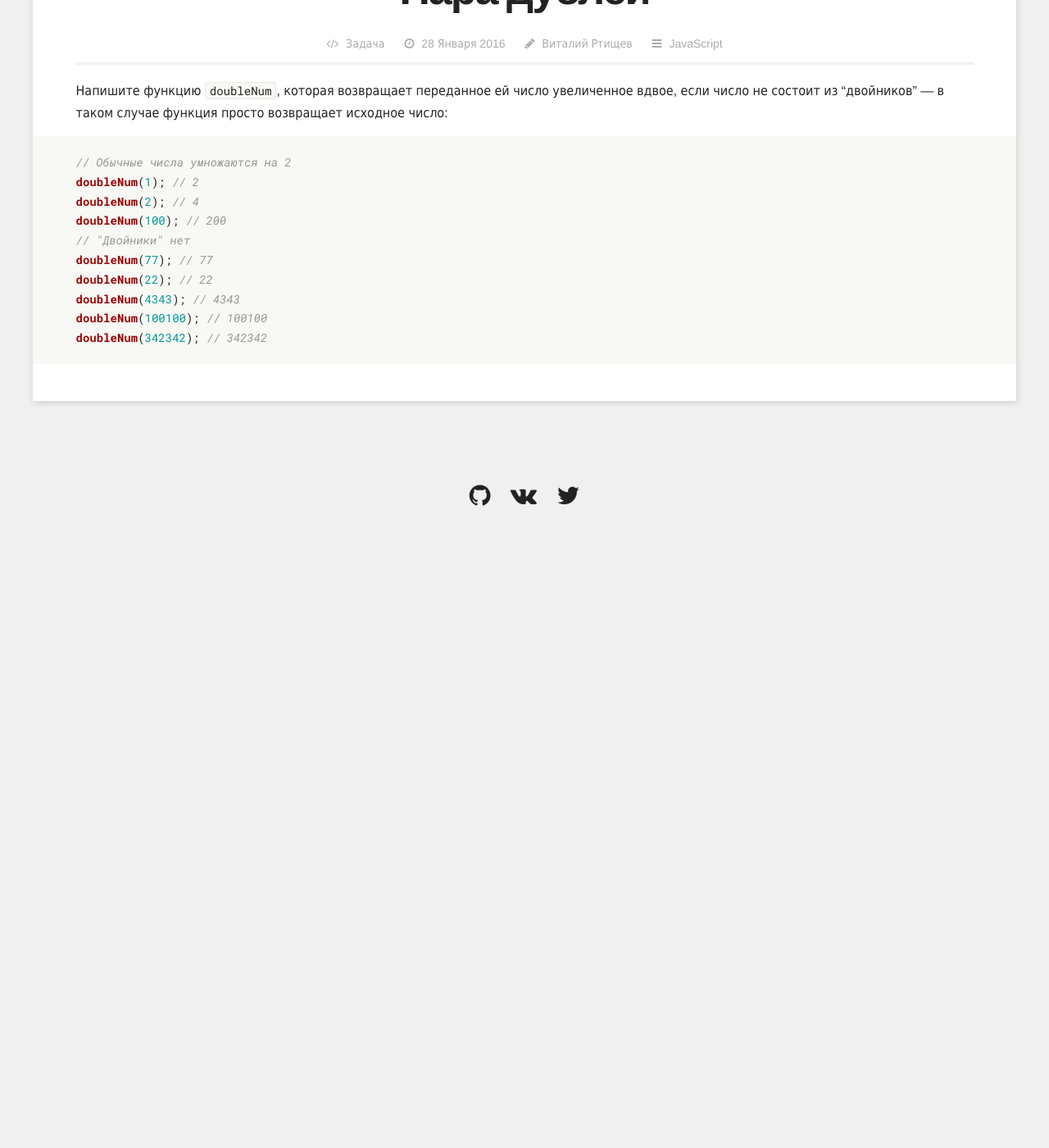
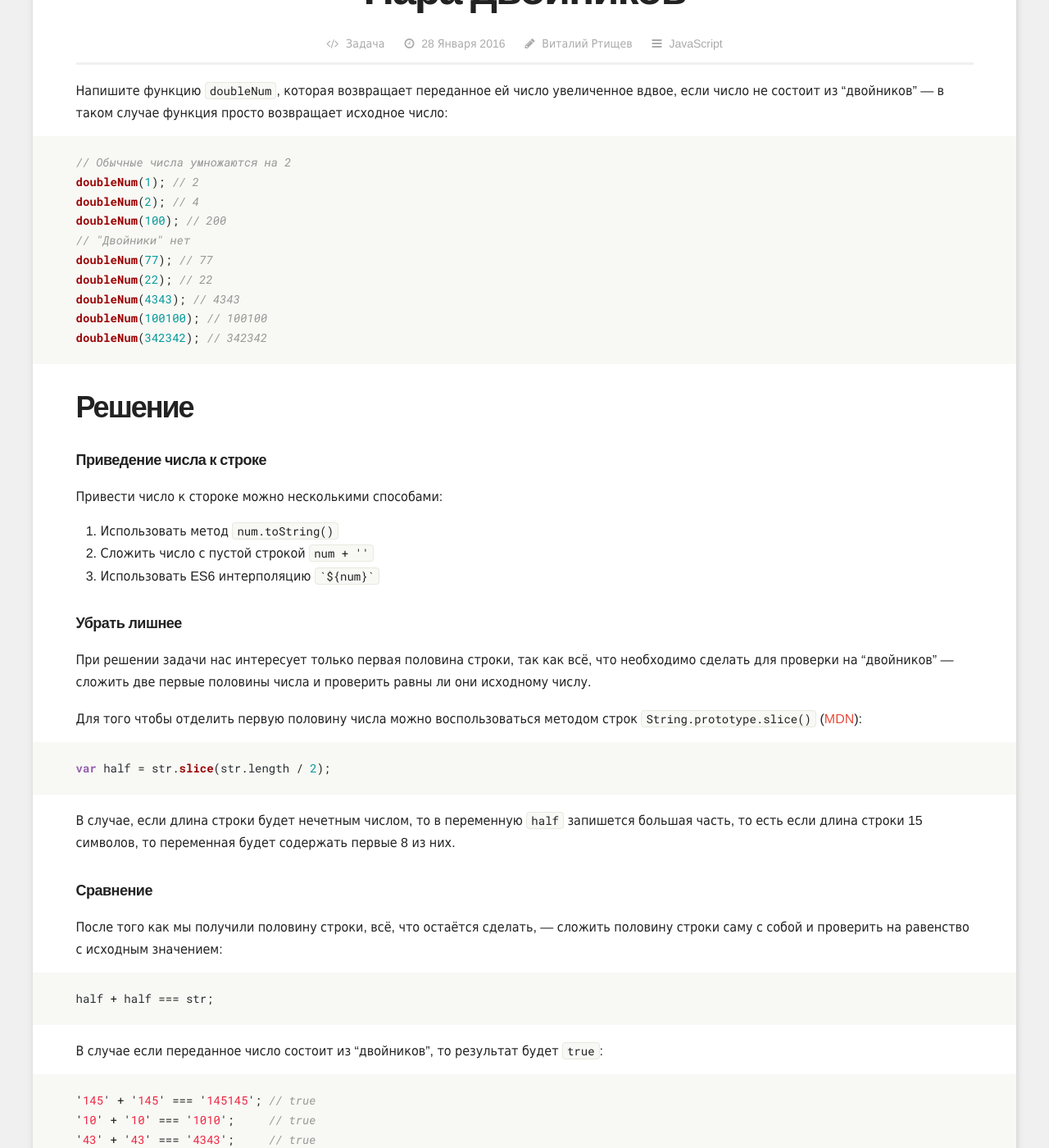
Before and after one commit to rtivital/jsraccoon, a Jekyll site: the page built from _posts/2016-01-28-exercise-double.md, in a window 1280 px wide and 1400 px high, scrolled down 457 px. Shown: the whole window at 82% size. Built offline with Jekyll 4.4.1, drawn with Linux system fonts in a browser that asks for light colours; nearby versions of some CDN libraries; comment, search, counter and statistics services are not loaded; before the commit the page ends 1087 px from its top, so only the background shows below that; some of the changed text lies outside the part shown.

Commit message:
Add double solution

```diff
--- a/_posts/2016-01-28-exercise-double.md
+++ b/_posts/2016-01-28-exercise-double.md
@@ -1,5 +1,5 @@
 ---
-title:  "Пара дублей"
+title:  "Пара двойников"
 categories: JavaScript
 date:   2016-01-28 12:50:58 +0300
 type: exercise
@@ -21,3 +21,70 @@
 doubleNum(100100); // 100100
 doubleNum(342342); // 342342
 {% endhighlight %}
+
+## Решение
+
+##### Приведение числа к строке
+Привести число к стороке можно несколькими способами:
+
+1. Использовать метод `num.toString()`
+2. Сложить число с пустой строкой `num + ''`
+3. Использовать ES6 интерполяцию <code>`${num}`</code>
+
+##### Убрать лишнее
+При решении задачи нас интересует только первая половина строки, так как всё, что необходимо сделать для проверки на "двойников" — сложить две первые половины числа и проверить равны ли они исходному числу.
+
+Для того чтобы отделить первую половину числа можно воспользоваться методом строк `String.prototype.slice()` ([MDN](https://developer.mozilla.org/ru/docs/Web/JavaScript/Reference/Global_Objects/String/slice)):
+{% highlight javascript %}
+var half = str.slice(str.length / 2);
+{% endhighlight %}
+
+В случае, если длина строки будет нечетным числом, то в переменную `half` запишется большая часть, то есть если длина строки 15 символов, то переменная будет содержать первые 8 из них.
+
+##### Сравнение
+После того как мы получили половину строки, всё, что остаётся сделать, — сложить половину строки саму с собой и проверить на равенство с исходным значением:
+{% highlight javascript %}
+half + half === str;
+{% endhighlight %}
+
+В случае если переданное число состоит из "двойников", то результат будет `true`:
+{% highlight javascript %}
+'145' + '145' === '145145'; // true
+'10' + '10' === '1010';     // true
+'43' + '43' === '4343';     // true
+'7' + '7' === '77';         // true
+'2' + '2' === '22';         // true
+{% endhighlight %}
+
+Если же переданное число не состоит из двойников, то результатом будет `false`:
+{% highlight javascript %}
+'7' + '7' === '72';         // false
+'123' + '123' === '123456'; // false
+'20' + '20' === '2016';     // false
+{% endhighlight %}
+
+##### Решение целиком
+{% highlight javascript %}
+var doubleNum = function(num) {
+  var str = num.toString(),
+      half = str.slice(str.length / 2);
+  return half + half === str ? num : num * 2;
+}
+{% endhighlight %}
+
+## Решение без приведения числа к строке
+Автор решения — Антон Миргородченко.
+{% highlight javascript %}
+function doubleNum(n){
+  var div = Math.pow(10, Math.floor((1 + Math.log10(n)) / 2));
+  return ((2 - (Math.floor(n / div) == (n % div))) * n  );
+}
+{% endhighlight %}
+
+## Решение с регулярными выражениями
+Автор решения — [Никита Бетманенко](https://github.com/betmakh).
+{% highlight javascript %}
+function doubleNum(num) {
+  return /^([0-9]+)\1$/.test(num.toString()) ? num : num * 2;
+}
+{% endhighlight %}
```
